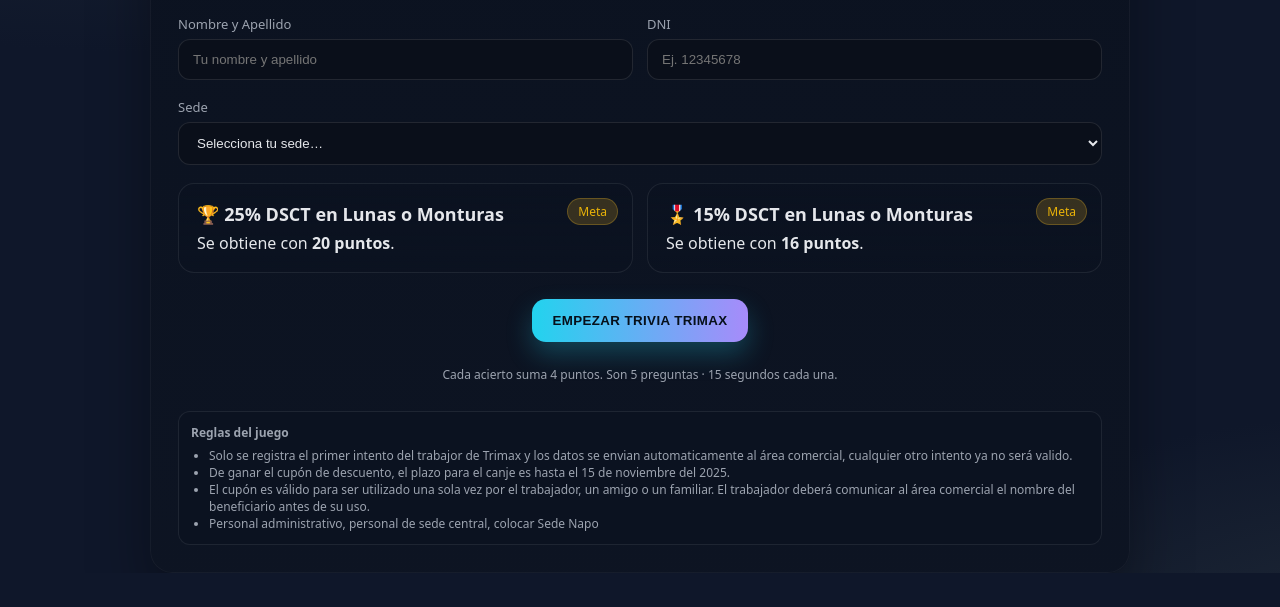
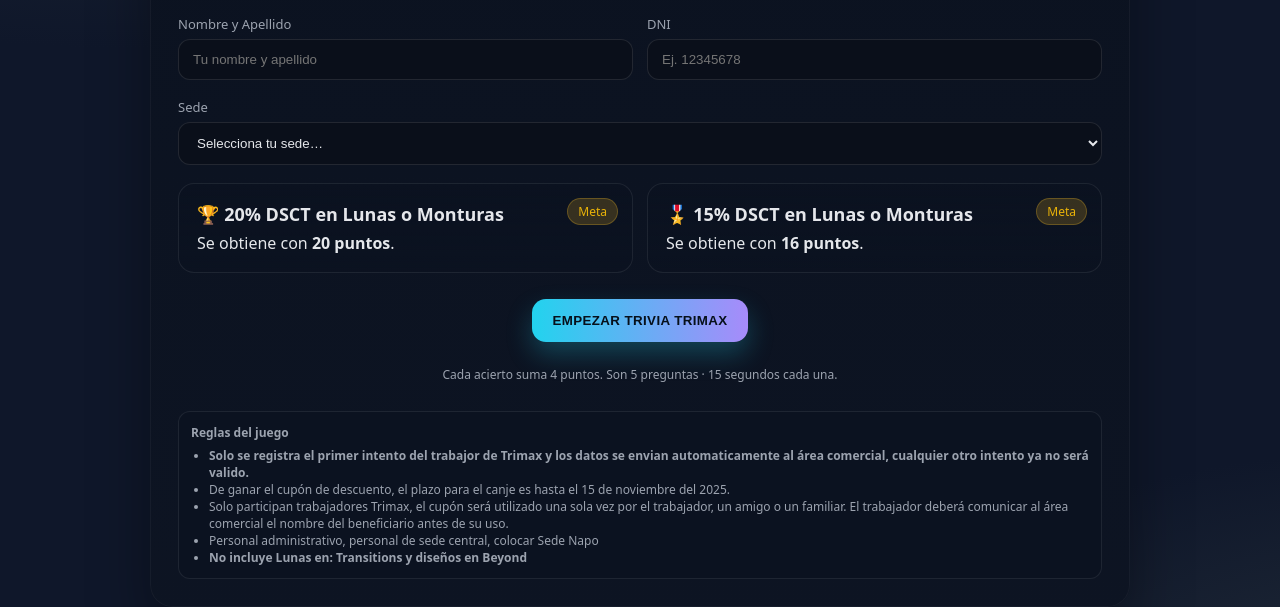
Before and after one commit to CHIRSTIANN285/Trivia_Trimax, a plain HTML site: page index.html in a window 1280 px wide. Shown: the part 228-835 px from the top of the page. Before the commit the page ends 801 px from the top, so only its background shows below. Drawn offline with Linux system fonts and the light colour scheme.

Commit message:
Update index.html

```diff
--- a/index.html
+++ b/index.html
@@ -153,7 +153,7 @@
       </div>
 
       <div class="prizes">
-        <article class="prize"><span class="badge">Meta</span><h3>🏆 25% DSCT en Lunas o Monturas</h3><div class="req">Se obtiene con <b>20 puntos</b>.</div></article>
+        <article class="prize"><span class="badge">Meta</span><h3>🏆 20% DSCT en Lunas o Monturas</h3><div class="req">Se obtiene con <b>20 puntos</b>.</div></article>
         <article class="prize"><span class="badge">Meta</span><h3>🎖️ 15% DSCT en Lunas o Monturas</h3><div class="req">Se obtiene con <b>16 puntos</b>.</div></article>
       </div>
 
@@ -164,10 +164,11 @@
       <div class="rules">
         <strong>Reglas del juego</strong>
         <ul>
-          <li>Solo se registra el primer intento del trabajor de Trimax y los datos se envian automaticamente al área comercial, cualquier otro intento ya no será valido.</li>
+          <li><strong>Solo se registra el primer intento del trabajor de Trimax y los datos se envian automaticamente al área comercial, cualquier otro intento ya no será valido.</strong></li>
           <li>De ganar el cupón de descuento, el plazo para el canje es hasta el 15 de noviembre del 2025.</li>
-          <li>El cupón es válido para ser utilizado una sola vez por el trabajador, un amigo o un familiar. El trabajador deberá comunicar al área comercial el nombre del beneficiario antes de su uso.</li>
+          <li>Solo participan trabajadores Trimax, el cupón será utilizado una sola vez por el trabajador, un amigo o un familiar. El trabajador deberá comunicar al área comercial el nombre del beneficiario antes de su uso.</li>
           <li>Personal administrativo, personal de sede central, colocar Sede Napo</li>
+          <li><strong>No incluye Lunas en: Transitions y diseños en Beyond</strong></li>
         </ul>
       </div>
     </section>
@@ -512,7 +513,7 @@ function finish(){
   if(has20 || has16){
     cuponTxt = generateCoupon();
     resultTitle.textContent = `¡Felicidades!`;
-    resultSub.textContent   = `Has obtenido: ${has20 ? "🏆 25% DSCT en Lunas o Monturas" : "🎖️ 15% DSCT en Lunas o Monturas"}. Presenta tu cupón único al área comercial hasta el 15 de noviembre del 2025.`;
+    resultSub.textContent   = `Has obtenido: ${has20 ? "🏆 20% DSCT en Lunas o Monturas" : "🎖️ 15% DSCT en Lunas o Monturas"}. Presenta tu cupón único al área comercial hasta el 15 de noviembre del 2025.`;
   } else {
     resultTitle.textContent = `¡Gran esfuerzo!`;
     resultSub.textContent   = `Gracias por participar. Nos vemos en la siguiente edición de la trivia TRIMAX`;
```
